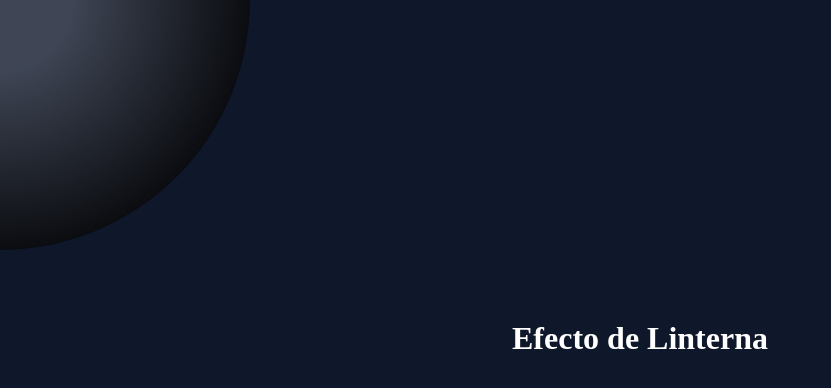
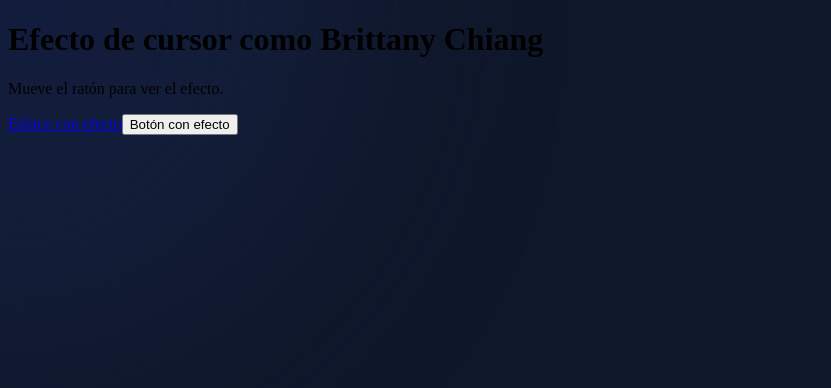
Before and after one commit to Xhan88/christianmq, a React (Vite) app: page / in a window 1280 px wide. Shown: the top 388 px of the page, without its empty margins (0-831 px from the left). Built offline with nearby package versions, Linux system fonts and the light colour scheme.

Commit message:
jueves20

```diff
--- /dev/null
+++ b/src/App.css
@@ -0,0 +1,3 @@
+body {
+    background-color: var(--blue-color);
+}
--- a/src/App.jsx
+++ b/src/App.jsx
@@ -1,10 +1,14 @@
 import CustomCursor from "./cursor-custom/CustomCursor";
+import './App.css'
 
 function App() {
   return (
-    <div>
+    <div className="App">
       <CustomCursor />
-      <h1 style={{ textAlign: "center", marginTop: "40vh" }}>Efecto de Linterna</h1>
+      <h1>Efecto de cursor como Brittany Chiang</h1>
+      <p>Mueve el ratón para ver el efecto.</p>
+      <a href="#" className="hover-effect">Enlace con efecto</a>
+      <button className="hover-effect">Botón con efecto</button>
     </div>
   );
 }
--- a/src/cursor-custom/CustomCursor.css
+++ b/src/cursor-custom/CustomCursor.css
@@ -1,23 +1,21 @@
-/* Fondo oscuro para mejorar el efecto */
-body {
-    background-color: --blue-color;
-    color: white;
-    height: 100vh;
-    margin: 0;
-    overflow: hidden;
+.custom-cursor {
+    position: fixed;
+    width: 90px;
+    height: 90px;
+    background-color: rgb(13, 13, 78, 5);
+    border: 300px solid rgb(19, 30, 58, 5);
+    border-radius: 1500rem;
+    pointer-events: none;
+    transform: translate(-50%, -50%);
+    transition: transform 0.2s ease, width 0.2s ease, height 0.2s ease, background-color 0.2s ease;
+    filter: blur(6rem);
+    z-index: -1;
   }
 
-  /* Simulación de linterna */
-  .custom-light {
-    width: 500px; /* Tamaño de la luz */
-    height: 500px;
-    position: fixed;
-    top: 0;
-    left: 0;
-    transform: translate(-50%, -50%);
-    pointer-events: none;
-    border-radius: 50%;
-    background: radial-gradient(circle, rgba(255, 255, 255, 0.2) 20%, rgba(0, 0, 0, 0.9) 80%);
-    transition: width 0.1s ease, height 0.1s ease;
-    z-index: 9999;
+  .custom-cursor.hovering {
+    width: 90px;
+    height: 90px;
+    background-color: rgb(194, 197, 136);
+    border: 20px solid rgb(163, 177, 130);
+    filter: blur(6rem);
   }
--- a/src/cursor-custom/CustomCursor.jsx
+++ b/src/cursor-custom/CustomCursor.jsx
@@ -1,25 +1,51 @@
-import { useState, useEffect } from "react";
+import { useEffect, useState } from "react";
 import "./CustomCursor.css";
 
-export default function CustomCursor() {
+const CustomCursor = () => {
   const [position, setPosition] = useState({ x: 0, y: 0 });
+  const [isHovering, setIsHovering] = useState(false);
 
   useEffect(() => {
-    const updatePosition = (e) => {
+    const moveCursor = (e) => {
       setPosition({ x: e.clientX, y: e.clientY });
     };
 
-    window.addEventListener("mousemove", updatePosition);
-    return () => window.removeEventListener("mousemove", updatePosition);
+    const handleHover = () => {
+      setIsHovering(true);
+    };
+
+    const handleHoverEnd = () => {
+      setIsHovering(false);
+    };
+
+    // Escuchar el movimiento del mouse
+    window.addEventListener("mousemove", moveCursor);
+
+    // Escuchar hover en elementos interactivos
+    const interactiveElements = document.querySelectorAll("a, button, input, .hover-effect");
+    interactiveElements.forEach((element) => {
+      element.addEventListener("mouseenter", handleHover);
+      element.addEventListener("mouseleave", handleHoverEnd);
+    });
+
+    return () => {
+      window.removeEventListener("mousemove", moveCursor);
+      interactiveElements.forEach((element) => {
+        element.removeEventListener("mouseenter", handleHover);
+        element.removeEventListener("mouseleave", handleHoverEnd);
+      });
+    };
   }, []);
 
   return (
     <div
-      className="custom-light"
+      className={`custom-cursor ${isHovering ? "hovering" : ""}`}
       style={{
         left: `${position.x}px`,
         top: `${position.y}px`,
       }}
     />
   );
-}
+};
+
+export default CustomCursor;
--- a/src/globals.css
+++ /dev/null
@@ -1,6 +0,0 @@
-:root {
-    --blue-color: rgb(15 23 42 );
-    --green-color: #64ffda;
-    --light-color: #ccd6f6;
-    --grey-color: #8892b0;
-}
--- a/src/index.css
+++ b/src/index.css
@@ -1,6 +1,6 @@
-:root{
-
+:root {
+  --blue-color: rgb(15 23 42 );
+  --green-color: #64ffda;
+  --light-color: #ccd6f6;
+  --grey-color: #8892b0;
 }
-body {
-  background-color: rgb(15 23 42 );
-}
```
